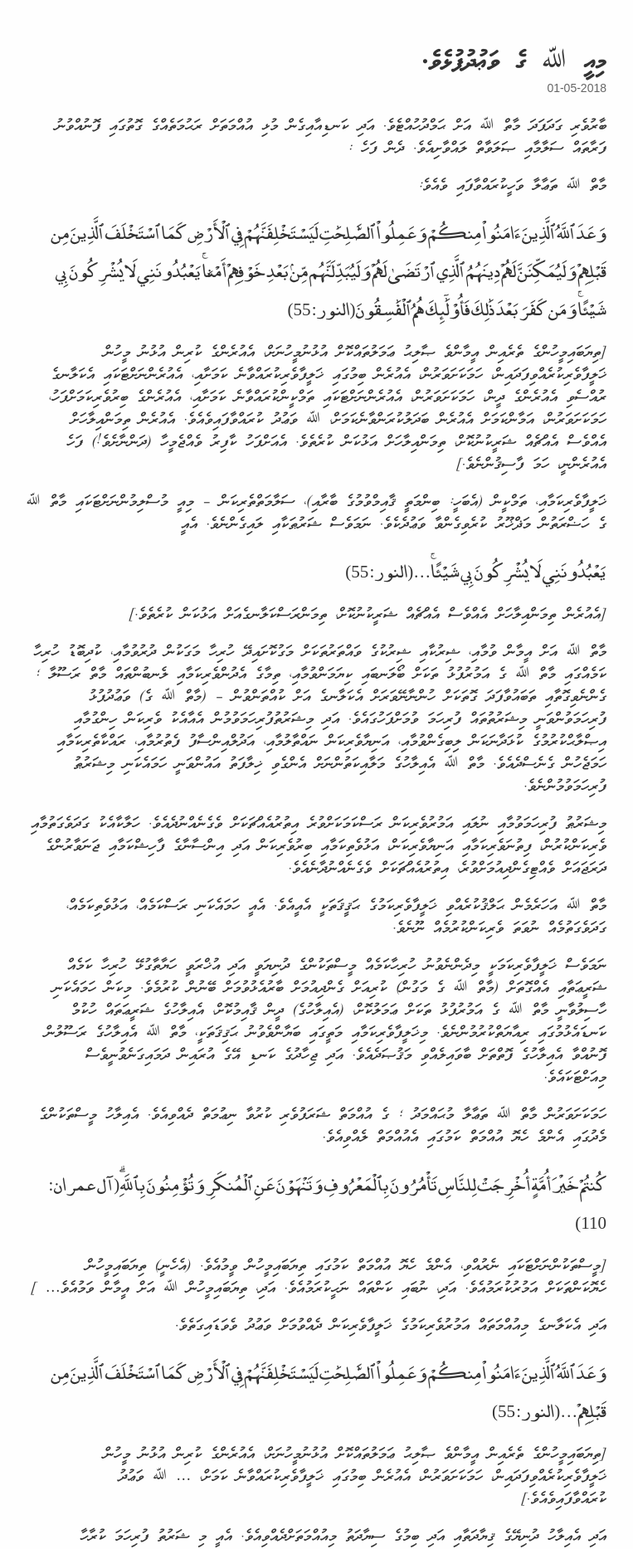
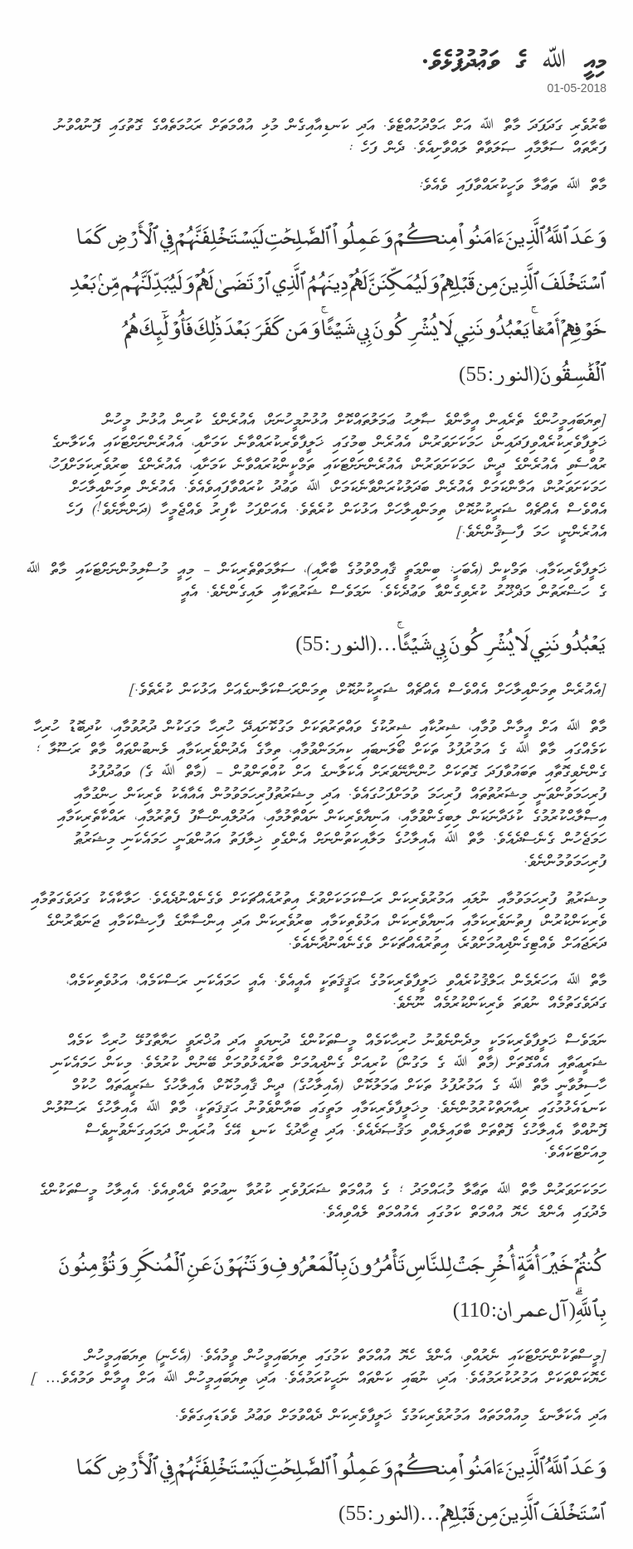
Before and after one commit to holhuashi/holhuashi, a Jekyll site: the page built from _posts/2018-05-01-vaudhallah.md, in a window 1280 px wide. Shown: the top 1867 px of the page at 83% size, without its empty margins (259-1022 px from the left). Built offline with Jekyll 4.4.1, drawn with Linux system fonts in a browser that asks for light colours.

Commit message:
Update style.css

```diff
--- a/css/style.css
+++ b/css/style.css
@@ -3,7 +3,7 @@
 @font-face { font-family: arabic; src: url('../fonts/me_quran_volt_newmet.ttf'); }
 html, body { margin: 0; padding: 0; background: #fefefe; }
 .main-wrapper { color: #333; text-align: right; direction: rtl; font-family: thaana; padding: 30px; max-width: 700px; margin: 0 auto;}
-.arabic { font-family: arabic; font-size: 21px; }
+.arabic { font-family: arabic; font-size: 25px; }
 .meta { color: #666; margin: 0; font-family: sans-serif; font-size: 14px;}
 h1 { margin-bottom: 0px; }
 .content { font-size: 18px; margin-top: 25px; }
```
